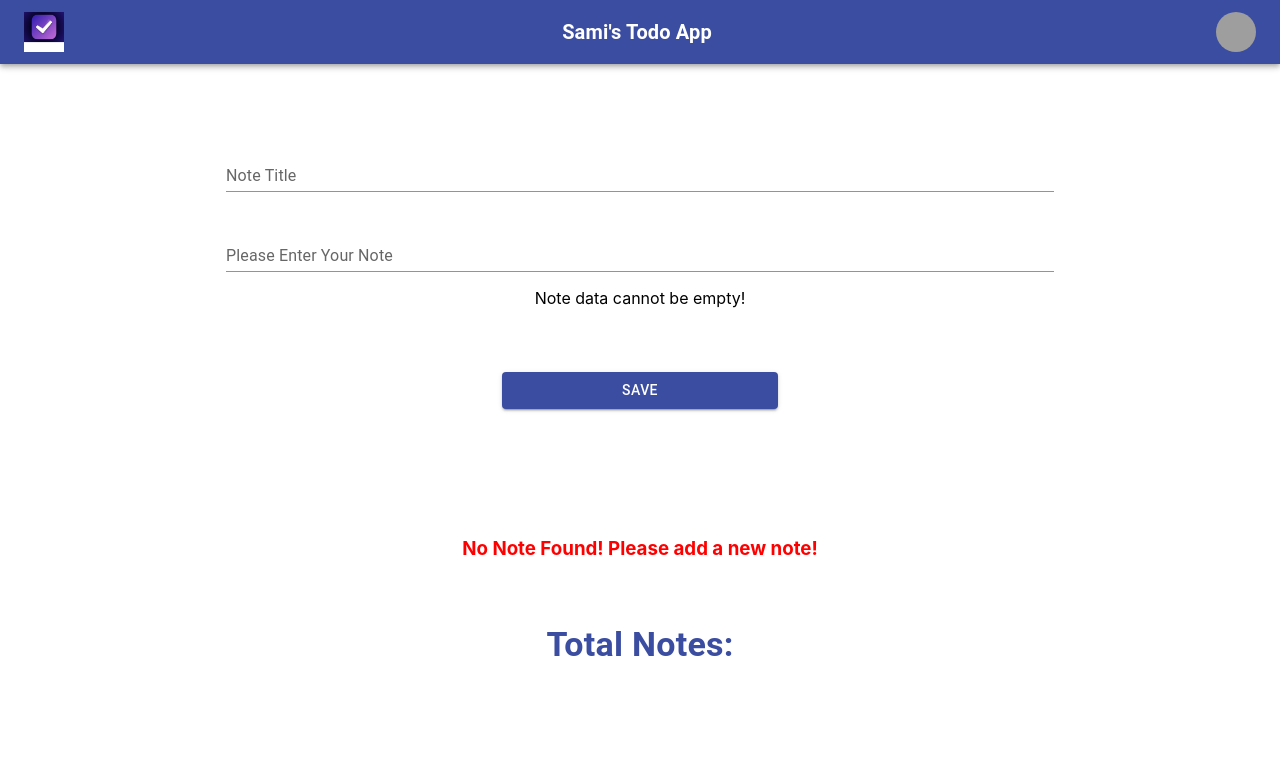
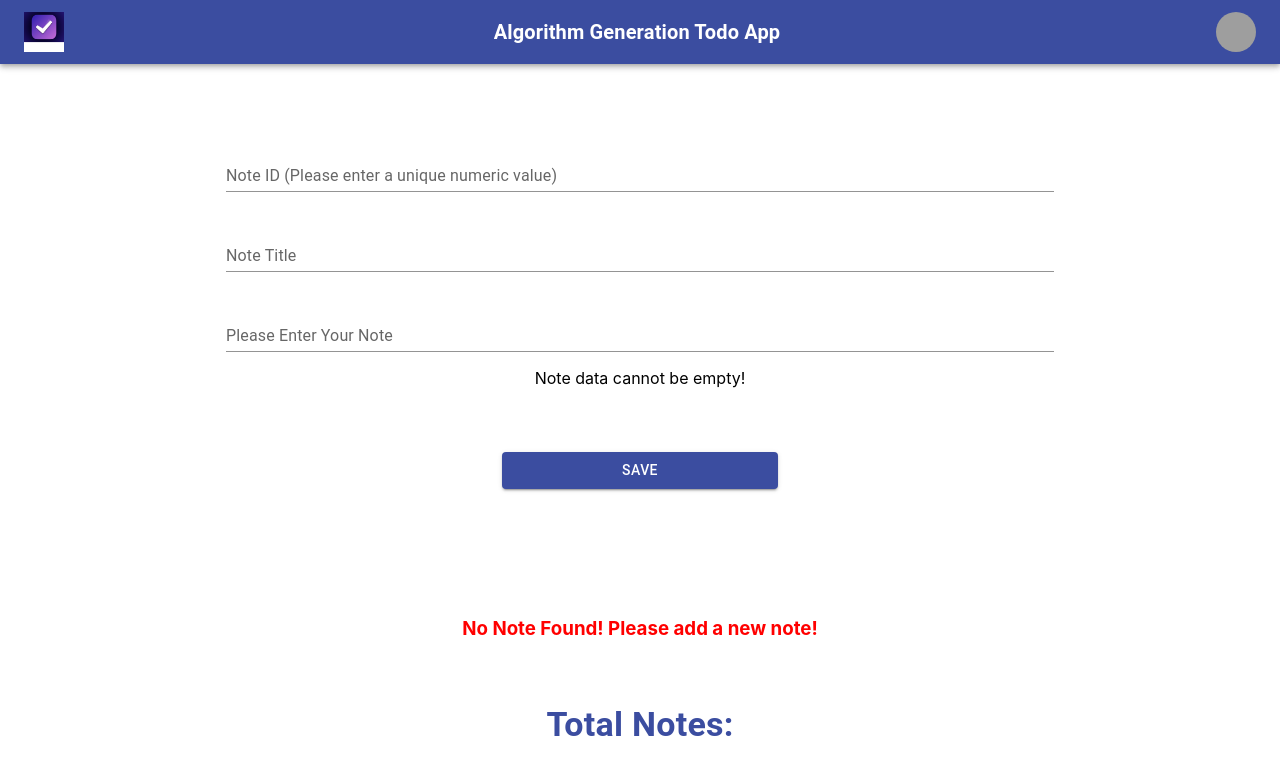
Before and after one commit to samimeadad/algorithm-generation-todo-app, a React (Create React App) app: page / in a window 1280 px wide. Shown: the top 774 px of the page. Built offline with nearby package versions, Linux system fonts and the light colour scheme; grey boxes are pictures that could not be loaded.

Commit message:
bug regarding id fixed

```diff
--- a/src/Pages/Home/DisplayNotes.js
+++ b/src/Pages/Home/DisplayNotes.js
@@ -16,7 +16,7 @@ const DisplayNotes = () => {
             <Grid container spacing={ 4 }>
                 {
                     allNotesFromLocalStorage?.map( note => <DisplaySingleNote
-                        key={ note.noteData }
+                        key={ note.noteId }
                         note={ note }>
                     </DisplaySingleNote> )
                 }
--- a/src/Pages/Home/DisplaySingleNote.js
+++ b/src/Pages/Home/DisplaySingleNote.js
@@ -10,14 +10,13 @@ const DisplaySingleNote = ( { note } ) => {
     const [ notes, setNotes ] = useState( {} );
     const [ success, setSuccess ] = useState( false );
 
-    const handleDeleteNote = ( noteTitle ) => {
-        console.log( noteTitle );
+    const handleDeleteNote = ( id ) => {
         //get the alert message for note delete. if proceed is true then delete the note from the local storage
         const proceed = window.confirm( "Are you sure to delete the note?" );
 
         if ( proceed ) {
             const notesFromLocalStorage = JSON.parse( localStorage.getItem( 'notes' ) );
-            const filteredNotes = notesFromLocalStorage?.filter( note => note.noteTitle !== noteTitle );
+            const filteredNotes = notesFromLocalStorage?.filter( note => note.noteId !== id );
             setNotes( filteredNotes );
             localStorage.setItem( 'notes', JSON.stringify( filteredNotes ) );
             setSuccess( true );
@@ -37,7 +36,7 @@ const DisplaySingleNote = ( { note } ) => {
                     </Typography>
                 </CardContent>
                 <CardActions>
-                    <Button onClick={ () => handleDeleteNote( note?.noteTitle ) } size="small">Delete Note</Button>
+                    <Button onClick={ () => handleDeleteNote( note?.noteId ) } size="small">Delete Note</Button>
                 </CardActions>
             </Card>
         </Grid>
--- a/src/Pages/Home/InputForm.js
+++ b/src/Pages/Home/InputForm.js
@@ -2,7 +2,7 @@ import { Button, Container, TextField } from '@mui/material';
 import React, { useState } from 'react';
 
 const InputForm = () => {
-    const [ noteData, setNoteData ] = useState( '' );
+    const [ noteData, setNoteData ] = useState( {} );
     const [ success, setSuccess ] = useState( false );
 
     const handleInputChange = e => {
@@ -22,11 +22,25 @@ const InputForm = () => {
     }
 
     const handleNoteFormSubmit = e => {
-        if ( !noteData ) {
+        const notes = JSON.parse( localStorage.getItem( 'notes' ) ) || [];
+
+        if ( notes?.length > 0 ) {
+            notes?.forEach( note => {
+                if ( parseInt( note?.noteId ) === parseInt( noteData.noteId ) ) {
+                    console.log( note?.noteId );
+                    console.log( noteData.noteId );
+                    alert( 'Note Id already exists' );``
+                    return;
+                }
+            } );
+        }
+
+        else if ( !noteData ) {
             setSuccess( false );
             e.preventDefault();
             return;
         }
+
         else {
             saveNoteToLocalStorage();
             setSuccess( true );
@@ -38,6 +52,14 @@ const InputForm = () => {
     return (
         <Container sx={ { my: 10 } }>
             <form onSubmit={ handleNoteFormSubmit }>
+                <TextField
+                    sx={ { width: .75, mb: 4 } }
+                    id="noteId"
+                    label="Note ID (Please enter a unique numeric value)"
+                    name="noteId"
+                    onBlur={ handleInputChange }
+                    variant="standard"
+                />
                 <TextField
                     sx={ { width: .75, mb: 4 } }
                     id="noteTitle"
@@ -58,11 +80,8 @@ const InputForm = () => {
                 <Button
                     sx={ { width: .25, m: 6, backgroundColor: "#3B4DA0" } }
                     variant="contained"
-                    color="primary"
                     type="submit"
-                >
-                    Save
-                </Button>
+                >Save</Button>
             </form>
         </Container>
     );
--- a/src/Shared/Header/Header.js
+++ b/src/Shared/Header/Header.js
@@ -45,7 +45,7 @@ const Header = () => {
                         component="div"
                         sx={ { mr: 2, display: { xs: 'none', md: 'flex' } } }
                     >
-                        <Link to="/" style={ { textDecoration: 'none', color: 'white', fontWeight: 'bold' } }>Sami's Todo App</Link>
+                        <Link to="/" style={ { textDecoration: 'none', color: 'white', fontWeight: 'bold' } }>Algorithm Generation Todo App</Link>
                     </Typography>
 
                     <Typography
@@ -54,7 +54,7 @@ const Header = () => {
                         component="div"
                         sx={ { flexGrow: 1, display: { xs: 'flex', md: 'none' } } }
                     >
-                        <Link to="/" style={ { textDecoration: 'none', color: 'white', fontWeight: 'bold' } }>Sami's Todo App</Link>
+                        <Link to="/" style={ { textDecoration: 'none', color: 'white', fontWeight: 'bold' } }>Algorithm Generation Todo App</Link>
                     </Typography>
 
                     <Box sx={ { flexGrow: 0 } }>
```
